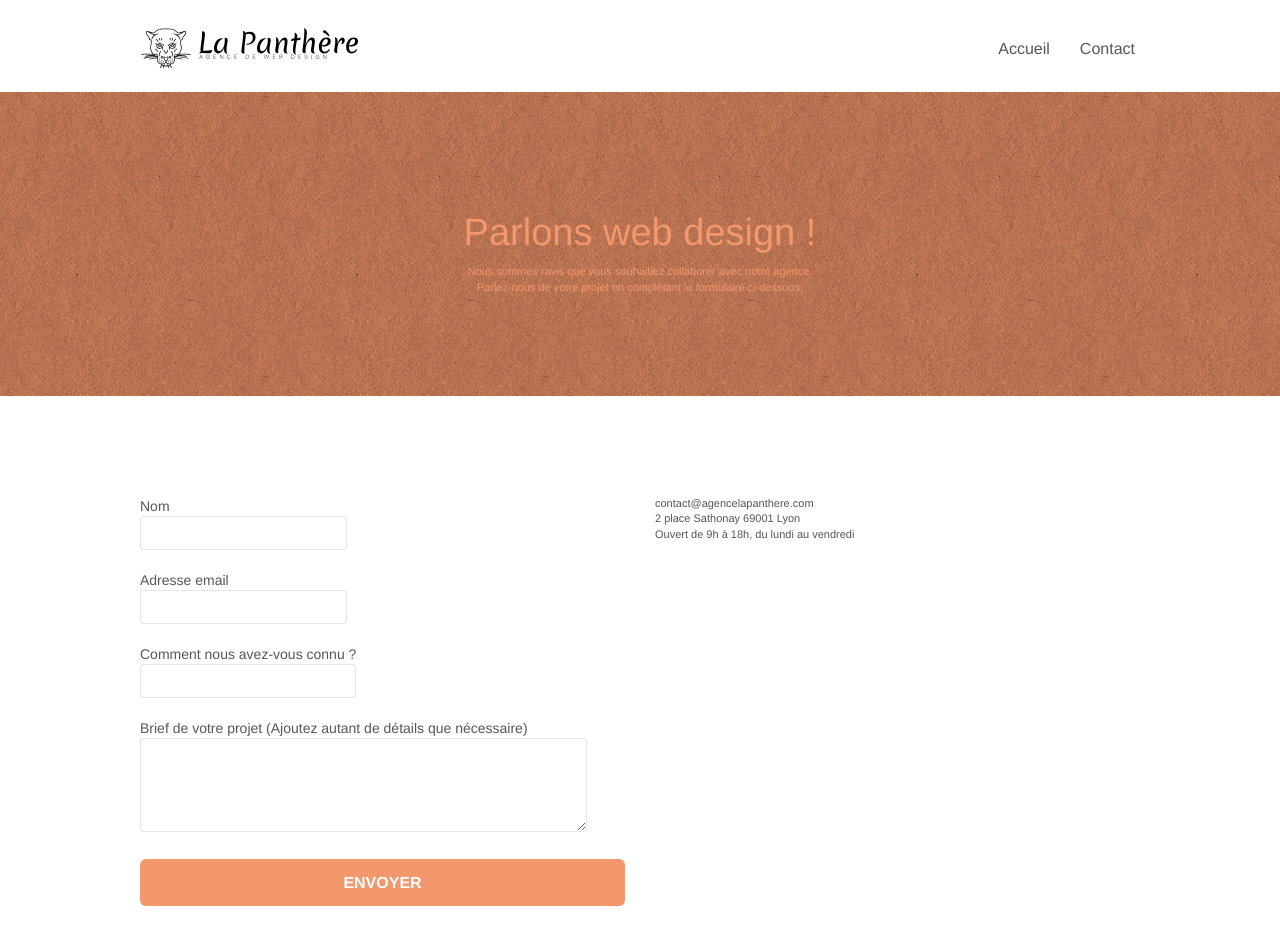
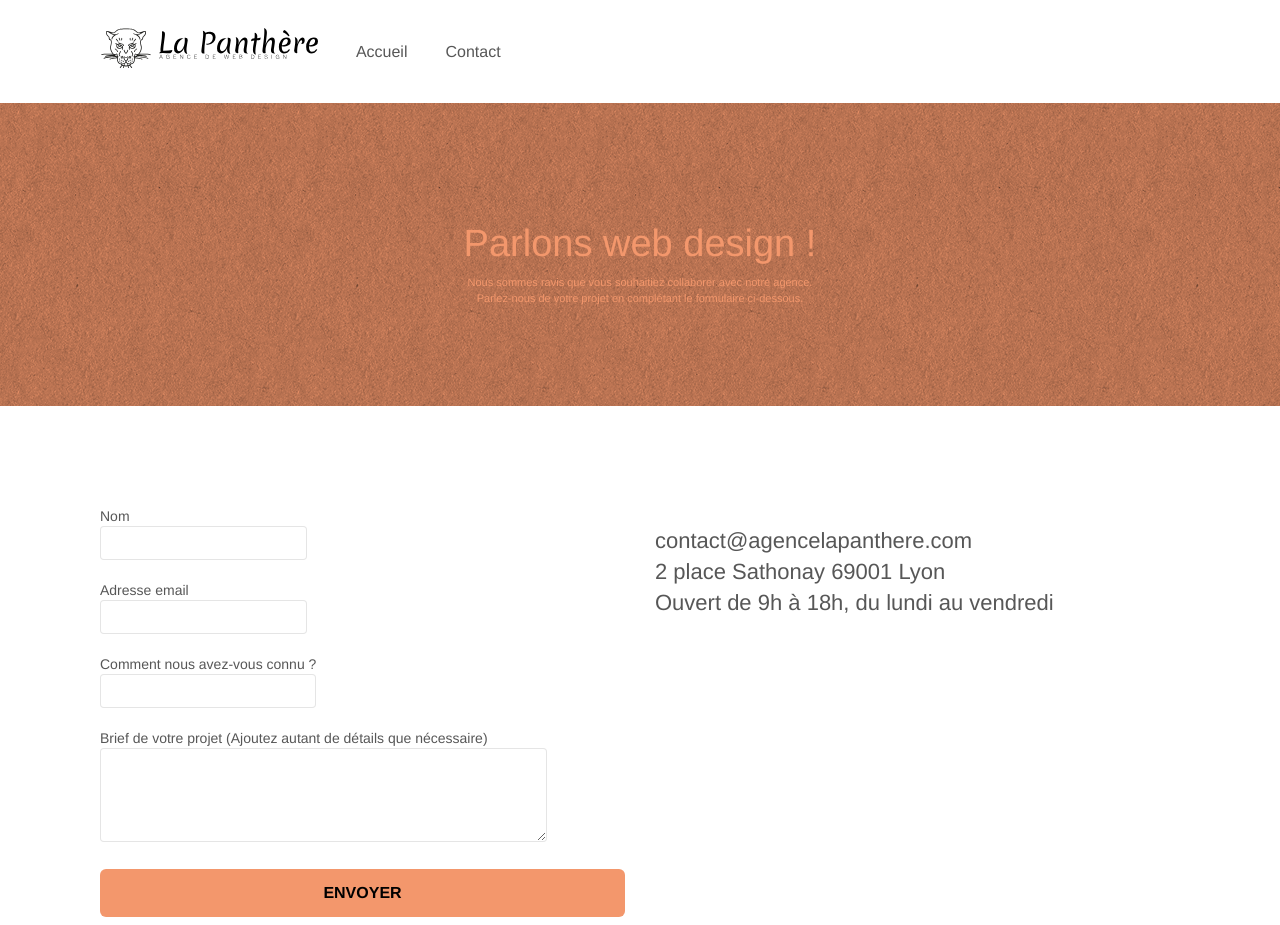
Before and after one commit to prvfii/lapanthereseo, a plain HTML site: page contact.html in a window 1280 px wide. Shown: the top 925 px of the page. Drawn offline with nearby package versions, Linux system fonts and the light colour scheme; files that its build step writes are made by us from their sources; a script that the page names is missing.

Commit message:
11th commit

```diff
--- a/contact.html
+++ b/contact.html
@@ -5,7 +5,7 @@
     <meta name="keywords" content="">
     <meta name="description" content="Inscrivez vous gratuitement sur notre site qui vous fournit les meilleurs services pour atteindre vos objectifs en terme de Seo et d'accesibilité.">
     <meta name="viewport" content="width=device-width, initial-scale=1.0, viewport-fit=cover">
-    <link rel="shortcut icon" type="image/png" href="favicon.jpg">
+    <link rel="shortcut icon" type="image/png" href="favicon.bmp">
 
 	<link rel="stylesheet" type="text/css" href="./css/bootstrap.min.css">
 	<link rel="stylesheet" type="text/css" href="style.css">
@@ -31,27 +31,26 @@
 <div class="page-container">
 
 <!-- bloc-0 -->
-<div class="bloc bgc-white l-bloc " id="bloc-0">
-	<div class="container bloc-sm">
+<div class="bloc-header bgc-white l-bloc " id="bloc-0">
+	<div class=" bloc-sm">
 		<nav class="navbar row">
 			<div class="navbar-header">
 				<a class="navbar-brand" href="index.html"><img src="img/agence-la-panthere-monochrome.svg" alt="atlanta web design logo" height="40" /></a>
-				<button id="nav-toggle" type="button" class="ui-navbar-toggle navbar-toggle" data-toggle="collapse" data-target=".navbar-1">
-					<span class="sr-only">Toggle navigation</span><span class="icon-bar"></span><span class="icon-bar"></span><span class="icon-bar"></span>
-				</button>
-			</div>
-			<div class="collapse navbar-collapse navbar-1 special-dropdown-nav">
-				<ul class="site-navigation nav navbar-nav">
+
+					<ul class="site-navigation  nav navbar-nav list-nostyle">
 					<li>
 						<a href="index.html">Accueil</a>
 					</li>
-					<li>
-					</li>
+
 					<li>
 						<a href="contact.html">Contact</a>
 					</li>
 				</ul>
+
 			</div>
+
+
+
 		</nav>
 	</div>
 </div>
@@ -77,7 +76,7 @@
 
 <!-- bloc-7 -->
 <div class="bloc bgc-white l-bloc" id="bloc-7">
-	<div class="container bloc-lg">
+	<div class=" bloc-lg">
 		<div class="row">
 			<div class="col-sm-6">
 				<form id="form_1" novalidate success-msg="Your message has been sent." fail-msg="Sorry it seems that our mail server is not responding, Sorry for the inconvenience!">
@@ -108,15 +107,14 @@
 						<textarea id="message" class="form-control" rows="4" cols="50" required></textarea>
 					</label>
 					</div>
-					<button class="bloc-button btn btn-lg btn-block cta-hero btn-atomic-tangerine" type="submit">
+					<button class="bloc-button btn btn-lg btn-block cta-hero btn-atomic-blackie" type="submit">
 						Envoyer
 					</button>
 				</form>
 			</div>
 			<div class="col-sm-6">
-				<p>
-					contact@agencelapanthere.com<br>2 place Sathonay 69001 Lyon<br>Ouvert de 9h à 18h, du lundi au vendredi<br>
-				</p>
+				<h2>				contact@agencelapanthere.com<br>2 place Sathonay 69001 Lyon<br>Ouvert de 9h à 18h, du lundi au vendredi<br>
+				</h2>
 			</div>
 		</div>
 	</div>
@@ -130,21 +128,21 @@
 
 <!-- Footer - bloc-8 -->
 <div class="bloc bgc-atomic-tangerine d-bloc" id="bloc-8">
-	<div class="container bloc-sm">
+	<div class=" container bloc-sm">
 		<div class="row">
 			<div class="col-sm-12">
-				<p class="text-center white">
+				<p class="text-center black lead">
 					Agence La Panthère - Agence web basée à Lyon.<br>
 				</p>
 				<div class="row row-no-gutters social">
 					<div class="col-sm-3">
 						<div class="text-center">
-							<a class="social" href="index.html"><span class="fa fa-twitter icon-md"></span></a>
+							<a class="social" href="https://www.twitter.com"><span class="fa fa-twitter icon-md"></span></a>
 						</div>
 					</div>
 					<div class="col-sm-3">
 						<div class="text-center">
-							<a class="social" href="index.html"><span class="fa fa-facebook icon-md"></span></a>
+							<a class="social" href="https://www.facebook.com"><span class="fa fa-facebook icon-md"></span></a>
 						</div>
 					</div>
 					<div class="col-sm-3">
@@ -154,9 +152,10 @@
 					</div>
 					<div class="col-sm-3">
 						<div class="text-center">
-							<a class="social" href="index.html"><span class="fa fa-instagram icon-md"></span></a>
+							<a class="social" href="https://www.instagram.com"><span class="fa fa-instagram icon-md"></span></a>
 						</div>
 					</div>
+
 				</div>
 			</div>
 		</div>
--- a/style.css
+++ b/style.css
@@ -37,6 +37,19 @@ a:hover {
     -o-background-size: cover;
     background-size: cover;
     position: relative;
+}
+
+.bloc-header {
+
+    clear: both;
+    background: 50% 50% no-repeat;
+    padding: 0 50px;
+    -webkit-background-size: cover;
+    -moz-background-size: cover;
+    -o-background-size: cover;
+    background-size: cover;
+    position: relative;
+
 }
 
 .bloc .container {
@@ -363,13 +376,13 @@ a:hover {
 }
 
 @media (min-width: 768px) {
-    .site-navigation {
+    /* .site-navigation {
         position: absolute;
         top: 50%;
         right: 20px;
         transform: translate(0, -50%);
         -webkit-transform: translateY(-50%);
-    }
+    } */
     .nav > li .dropdown-menu a,
     .nav > li .dropdown-menu a:hover {
         color: #484848;
@@ -826,12 +839,38 @@ h4 {
 }
 
 .bg-banniere {
-    background-image: url("img/agence-la-panthere.jpg");
+    background-image: url("img/agence-la-panthere.bmp");
 }
 
 .bg-presentation {
     background-image: url("img/image-de-presentation.bmp");
 }
+
+.list-nostyle {
+
+    list-style: none;
+
+}
+
+.list-nostyle li a {
+
+    text-decoration: none;
+    margin: 0px 5px 5px 3px;
+     color: #F3976C;
+
+
+
+}
+
+.list-nostyle li:hover  {
+
+     background-color: #F3976C;
+
+
+}
+
+
+
 
 @media (max-width: 1024px) {
     .bloc {
```
